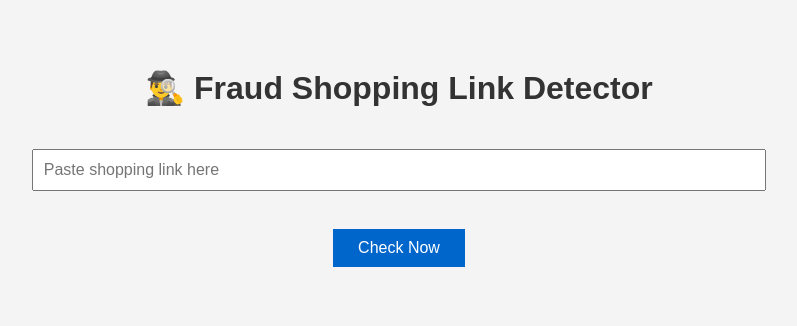
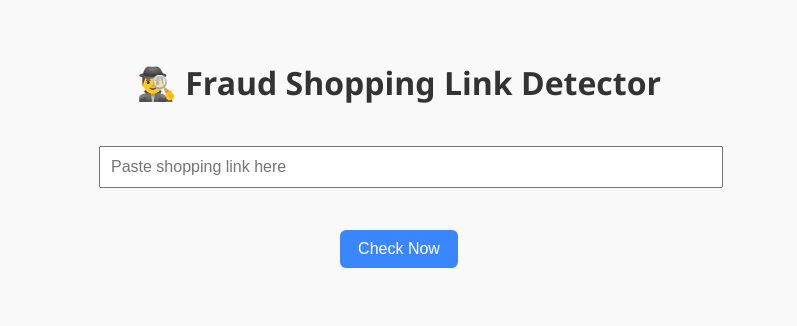
Before and after one commit to Jagan-Srinivasan/fraud_link_detector, a Flask app: page / in a window 1280 px wide. Shown: the top 326 px of the page, without its empty margins (241-1038 px from the left). Run offline with Flask 3, Linux system fonts and the light colour scheme.

Commit message:
Update style.css

```diff
--- a/backend/static/style.css
+++ b/backend/static/style.css
@@ -34,3 +34,37 @@ button:hover {
   font-size: 20px;
   font-weight: bold;
 }
+body {
+  font-family: 'Segoe UI', sans-serif;
+  max-width: 600px;
+  margin: 30px auto;
+  padding: 10px;
+  background-color: #f9f9f9;
+  color: #333;
+  text-align: center;
+}
+
+input[type="text"] {
+  width: 100%;
+  padding: 10px;
+  font-size: 16px;
+}
+
+button {
+  background-color: #3a86ff;
+  color: white;
+  padding: 10px 18px;
+  border: none;
+  border-radius: 6px;
+  font-size: 16px;
+  cursor: pointer;
+}
+
+button:hover {
+  background-color: #265df2;
+}
+
+#resultBox {
+  background-color: #ffffff;
+  box-shadow: 0 0 10px rgba(0,0,0,0.1);
+}
```
